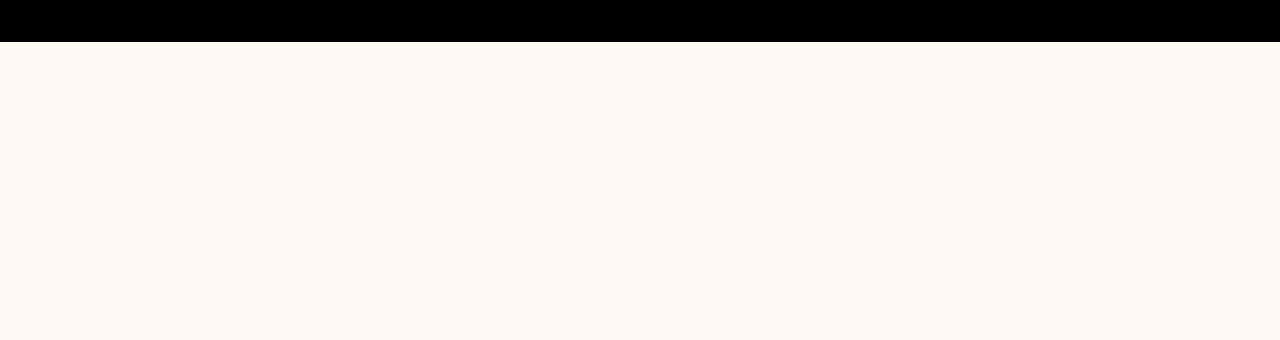
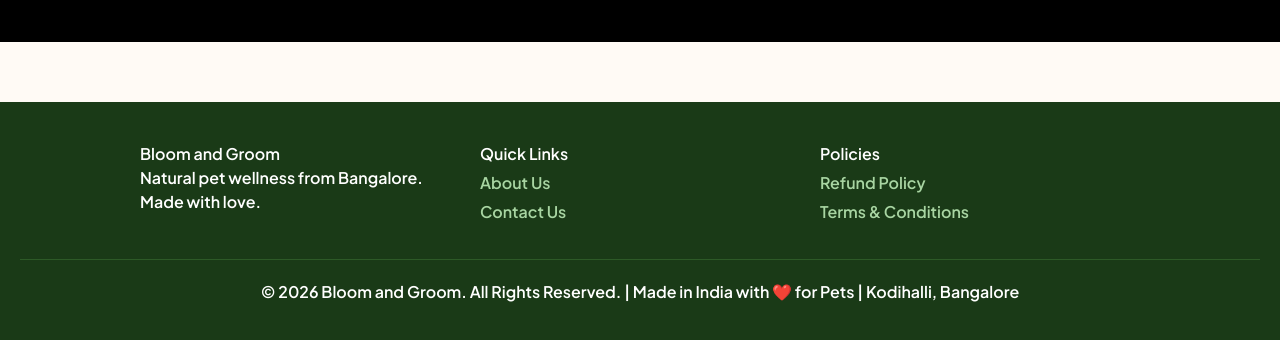
Before and after one commit to styleexpreskodihalli-del/Bloom-and-Groom, a plain HTML site: page index.html in a window 1280 px wide. Shown: the part 1823-2163 px from the top of the page. Before the commit the page ends 1865 px from the top, so only its background shows below. Drawn offline with nearby package versions, Linux system fonts and the light colour scheme.

Commit message:
Update index.html

```diff
--- a/index.html
+++ b/index.html
@@ -51,4 +51,15 @@ function updateCart(){document.getElementById('cartCount').innerText=cart.reduce
 renderProducts();updateCart();
 </script>
 </body>
+<footer style="background:#1a3a17;color:white;padding:40px 20px;margin-top:60px;text-align:center">
+<div style="max-width:1000px;margin:auto;display:grid;grid-template-columns:repeat(auto-fit,minmax(200px,1fr));gap:20px;text-align:left">
+<div><h3>Bloom and Groom</h3><p>Natural pet wellness from Bangalore. Made with love.</p></div>
+<div><h4>Quick Links</h4><a href="/about.html" style="color:#a8d5a2;display:block;margin:5px 0;text-decoration:none">About Us</a><a href="/contact.html" style="color:#a8d5a2;display:block;margin:5px 0;text-decoration:none">Contact Us</a></div>
+<div><h4>Policies</h4><a href="/refund.html" style="color:#a8d5a2;display:block;margin:5px 0;text-decoration:none">Refund Policy</a><a href="/terms.html" style="color:#a8d5a2;display:block;margin:5px 0;text-decoration:none">Terms & Conditions</a></div>
+</div>
+<div style="border-top:1px solid #2d5a27;margin-top:30px;padding-top:20px;text-align:center">
+© 2026 Bloom and Groom. All Rights Reserved. | Made in India with ❤️ for Pets | Kodihalli, Bangalore
+</div>
+</footer>
+
 </html>
```
